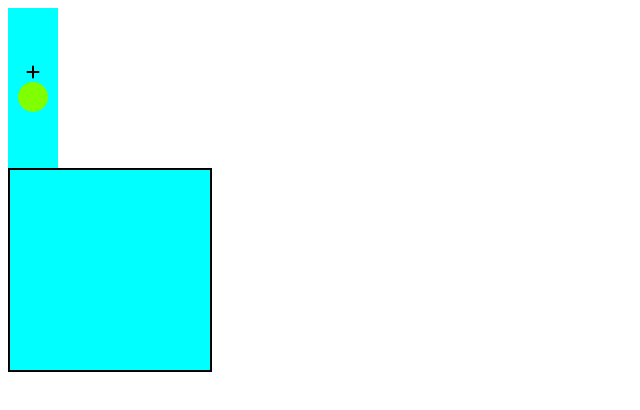
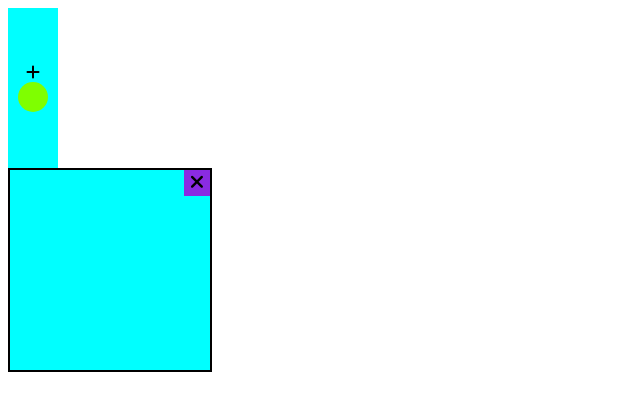
Before and after one commit to syedeen/kanban-styled-prj, a plain HTML site: page index.html in a window 1280 px wide. Both pictures are taken after a click on the element 33 px from the left and 73 px from the top of the page. Shown: the full height of the page, 0-640 px from the left. Drawn offline with Linux system fonts and the light colour scheme.

Commit message:
added event delegation && added close button

```diff
--- a/script.js
+++ b/script.js
@@ -18,19 +18,33 @@ let newYdir;
 
 let btn=document.querySelector(".create");
 btn.addEventListener("click",()=>{
+
+
+
+    //   card
     let  div = document.createElement("div");
    div.classList.add("f");
    document.body.appendChild(div);
 
 
-   div.addEventListener("mousedown", function(e){
+
+   //    close btn
+   let  close = document.createElement("div");
+   div.appendChild(close);
+   close.classList.add("close","fa-solid","fa-xmark");
+
+})
 
 
+        // mousedown
+   document.body.addEventListener("mousedown", function(e){
+          if(e.target.classList.contains("f")){
+            let div=e.target;
         initXdir= e.clientX;
         initYdir= e.clientY;
 
-
-function mouseMove(e){
+        //  mousemove
+ function mouseMove(e){
     newXdir=initXdir-e.clientX;
     newYdir=initYdir-e.clientY;
 
@@ -42,11 +56,21 @@ function mouseMove(e){
 
 }
 
+
+//    mouseup
 function mouseUp(){
 document.removeEventListener("mousemove",mouseMove);
 }
 
 document.addEventListener("mouseup",mouseUp);
 document.addEventListener("mousemove",mouseMove);
+ }
 });
-})
+
+
+
+   document.body.addEventListener("click",function(e){
+     if(e.target.classList.contains("close")){
+            e.target.parentElement.remove();
+     }
+   })
--- a/style.css
+++ b/style.css
@@ -14,6 +14,7 @@
   border-radius: 25px;
 }
 
+
 .bar{
     background-color:aqua;
     height:150px;
@@ -25,3 +26,19 @@
     align-items: center;
     padding: 5px;
 }
+
+/* close-btn */
+
+.close{
+    height: 20px;
+    width: 20px;
+    background-color:blueviolet;
+    position:absolute;
+    top: 0px;
+    right:0px;
+    font-size: larger;
+    padding: 3px;
+    text-align: center;
+
+
+}
```
